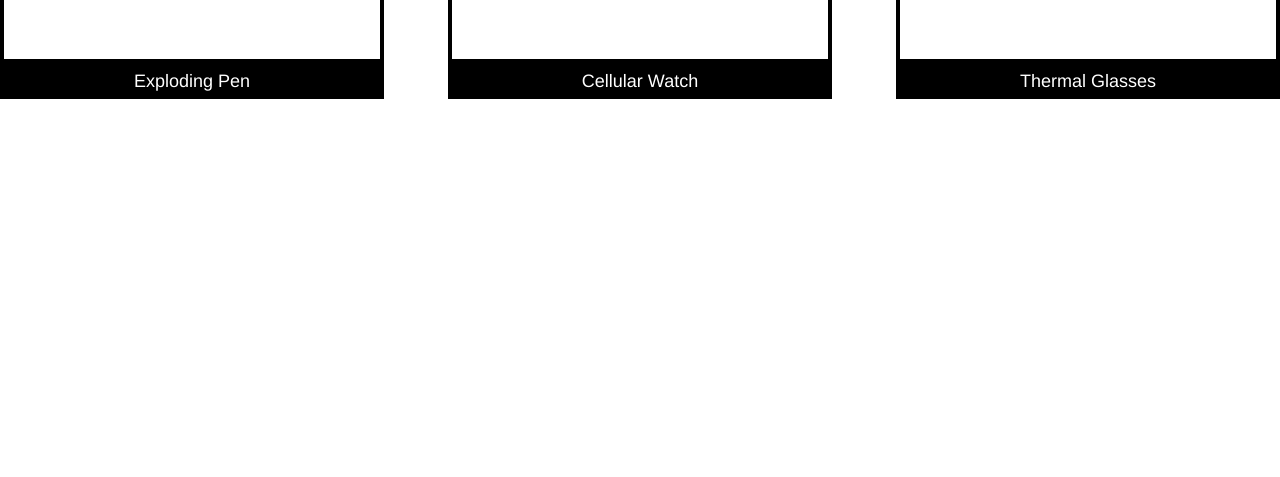
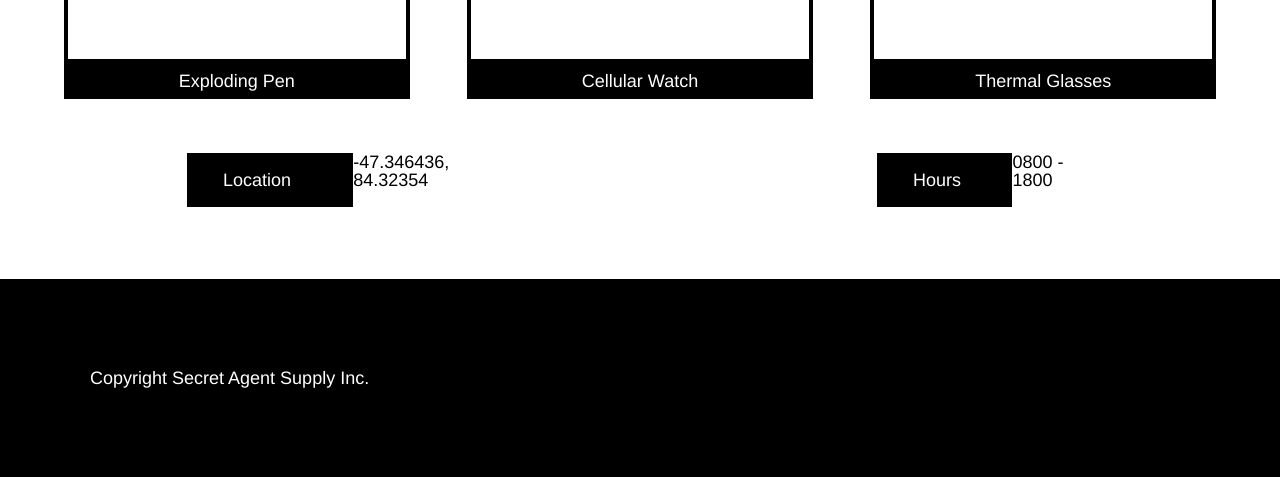
Before and after one commit to ryndesigns/SecretAgentSupply, a plain HTML site: page index.html in a window 1280 px wide. Shown: the part 770-1247 px from the top of the page. Before the commit the page ends 1014 px from the top, so only its background shows below. Drawn offline with Linux system fonts and the light colour scheme.

Commit message:
Final commit. Unfinished.

```diff
--- a/index.html
+++ b/index.html
@@ -59,14 +59,16 @@
         </div>
       </div>
       <!-- LOCATION SECTION -->
+      <div class="store-info container">
         <div class="store-info">
-        <span>Location</span>
+          <span class="title">Location</span>
           <p>-47.346436, 84.32354</p>
         </div>
       <!-- HOURS SECTION -->
         <div class="store-info">
-        <span>Hours</span>
+          <span class="title">Hours</span>
           <p>0800 - 1800</p>
+        </div>
       </div>
     </main>
     <!-- FOOTER -->
--- a/resources/style.css
+++ b/resources/style.css
@@ -4,6 +4,7 @@ html,
   /* width: 960px; */
   font-family: Helvetica;
   color: white;
+  /* margin: auto; */
 }
 /* HEADER SECTION */
 .logo img {
@@ -69,6 +70,8 @@ nav li {
   padding: 3rem 0;
   display: flex;
   justify-content: space-between;
+  width: 90%;
+  margin: auto;
 }
 .product {
   width: 30%;
@@ -91,7 +94,38 @@ nav li {
   text-align: center;
 }
 /* STORE INFORMATION */
+.store-info {
+  display: flex;
+  margin: auto;
+}
+
+.title {
+  background-color: black;
+  padding: 1rem 2rem;
+  width: 35%;
+}
+
+.store-info p {
+  color: black;
+}
+
+.store-info container {
+  display: flex;
+  padding-top: 3rem;
+  justify-content: space-between;
+  width: 90%;
+  margin: auto;
+  align-items: center;
+}
 /* FOOTER */
+footer {
+  padding: 5rem;
+  background-color: black;
+  /* height: 5rem; */
+  text-align: left;
+  margin-top: 4rem;
+}
+
 /* */
 /* */
 /* rule set for screens larger than 800*/
```
Lines whose indentation alone changed are shown as unchanged.
